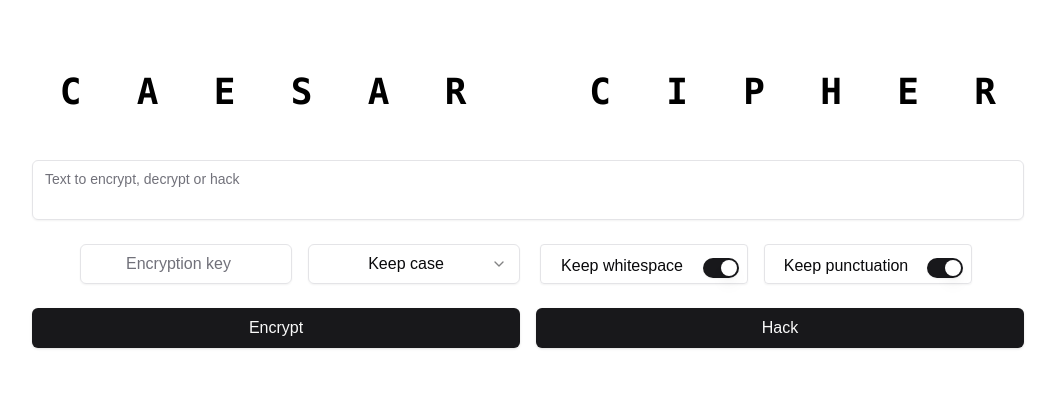
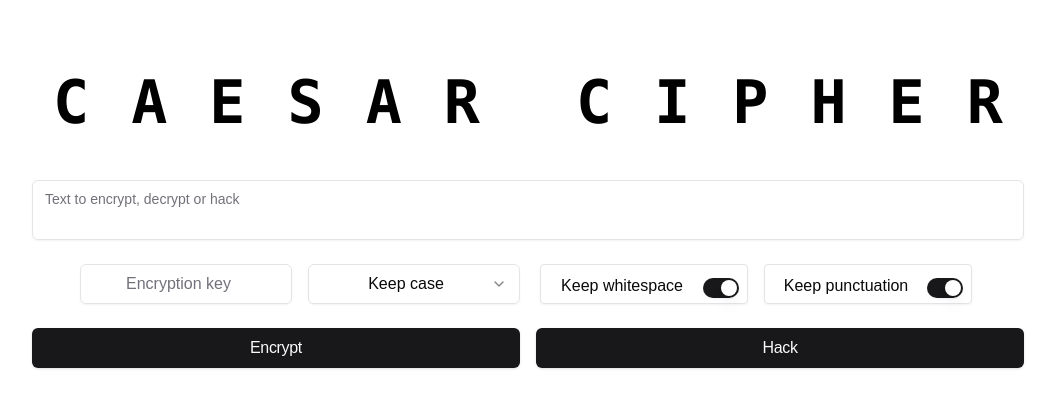
Before and after one commit to mirzaalihussain2/caesar_cipher, a Next.js app in the folder frontend/: page / in a window 1280 px wide. Shown: the top 408 px of the page, without its empty margins (112-1167 px from the left). Built offline with nearby package versions, Linux system fonts and the light colour scheme; no server answers.

Commit message:
Improving styling & animating text

```diff
--- a/frontend/app/page.tsx
+++ b/frontend/app/page.tsx
@@ -49,7 +49,7 @@ export default function Home() {
   return (
     <main className="container mx-auto my-6 px-4 max-w-5xl">
       <HyperText
-        className="mx-auto text-4xl font-bold text-black dark:text-white my-10"
+        className="mx-auto text-6xl font-bold text-black dark:text-white my-10"
         text="Caesar Cipher"
       />
 
@@ -92,7 +92,8 @@ export default function Home() {
                           value={field.value ?? ''}
                           onChange={(e) => {
                             const value = e.target.value;
-                            field.onChange(value ? parseInt(value) : undefined);
+                            const parsedValue = value ? parseInt(value) : undefined;
+                            field.onChange(parsedValue);
                           }}
                         />
                       </FormControl>
@@ -149,10 +150,14 @@ export default function Home() {
                 <Button
                   type="submit"
                   size="lg"
-                  className="flex-1 text-base sm:text-sm md:text-base"
+                  className="flex-1"
                   onClick={() => field.onChange("encrypt" satisfies Action)}
                 >
-                  Encrypt
+                  <TypingAnimation
+                    className="text-base sm:text-sm md:text-base"
+                    text="Encrypt"
+                    duration={100}
+                  />
                 </Button>
               )}
             />
@@ -164,10 +169,20 @@ export default function Home() {
                 <Button
                   type="submit"
                   size="lg"
-                  className="flex-1 text-base sm:text-sm md:text-base"
+                  className="flex-1"
                   onClick={() => field.onChange(form.watch("key") === undefined ? "hack" : "decrypt" satisfies Action)}
                 >
-                  {form.watch("key") == undefined ? "Hack" : "Decrypt"}
+                  {form.watch("key") == undefined ?
+                    <TypingAnimation
+                      className="text-base sm:text-sm md:text-base"
+                      text="Hack"
+                      duration={50}
+                    /> :
+                    <TypingAnimation
+                      className="text-base sm:text-sm md:text-base"
+                      text="Decrypt"
+                      duration={50}
+                    />}
                 </Button>
               )}
             />
@@ -176,17 +191,22 @@ export default function Home() {
         </form>
       </Form>
 
-      {response?.data && (
-        <div className="space-y-6">
-
-        <TypingAnimation
-          className="text-4xl font-bold text-black dark:text-white"
-          text={response.data[0].text}
-        />
-          {/* <h2 className="font-semibold mb-2">Result:</h2>
-          <p>{response.data[0].text}</p> */}
-        </div>
-      )}
+      <div className="my-12">
+        {response?.data && (
+          <>
+            <TypingAnimation
+              className="text-4xl mb-4"
+              text="Encrypted text"
+              duration={10}
+            />
+            <TypingAnimation
+                className="text-xl font-light"
+                text={response.data[0].text}
+                duration={20}
+              />
+          </>
+        )}
+      </div>
     </main>
   );
 }
--- a/frontend/components/ui/typing-animation.tsx
+++ b/frontend/components/ui/typing-animation.tsx
@@ -18,6 +18,12 @@ export function TypingAnimation({
   const [displayedText, setDisplayedText] = useState<string>("");
   const [i, setI] = useState<number>(0);
 
+  // Reset animation when text changes
+  useEffect(() => {
+    setI(0);
+    setDisplayedText("");
+  }, [text]);
+
   useEffect(() => {
     const typingEffect = setInterval(() => {
       if (i < text.length) {
@@ -31,16 +37,16 @@ export function TypingAnimation({
     return () => {
       clearInterval(typingEffect);
     };
-  }, [duration, i]);
+  }, [duration, i, text]); // Added text as a dependency
 
   return (
     <h1
       className={cn(
-        "font-display text-center text-4xl font-bold leading-[5rem] tracking-[-0.02em] drop-shadow-sm",
+        "font-display text-center text-4xl leading-[5rem] tracking-[-0.02em] drop-shadow-sm",
         className,
       )}
     >
-      {displayedText ? displayedText : ""}
+      {displayedText}
     </h1>
   );
 }
```
